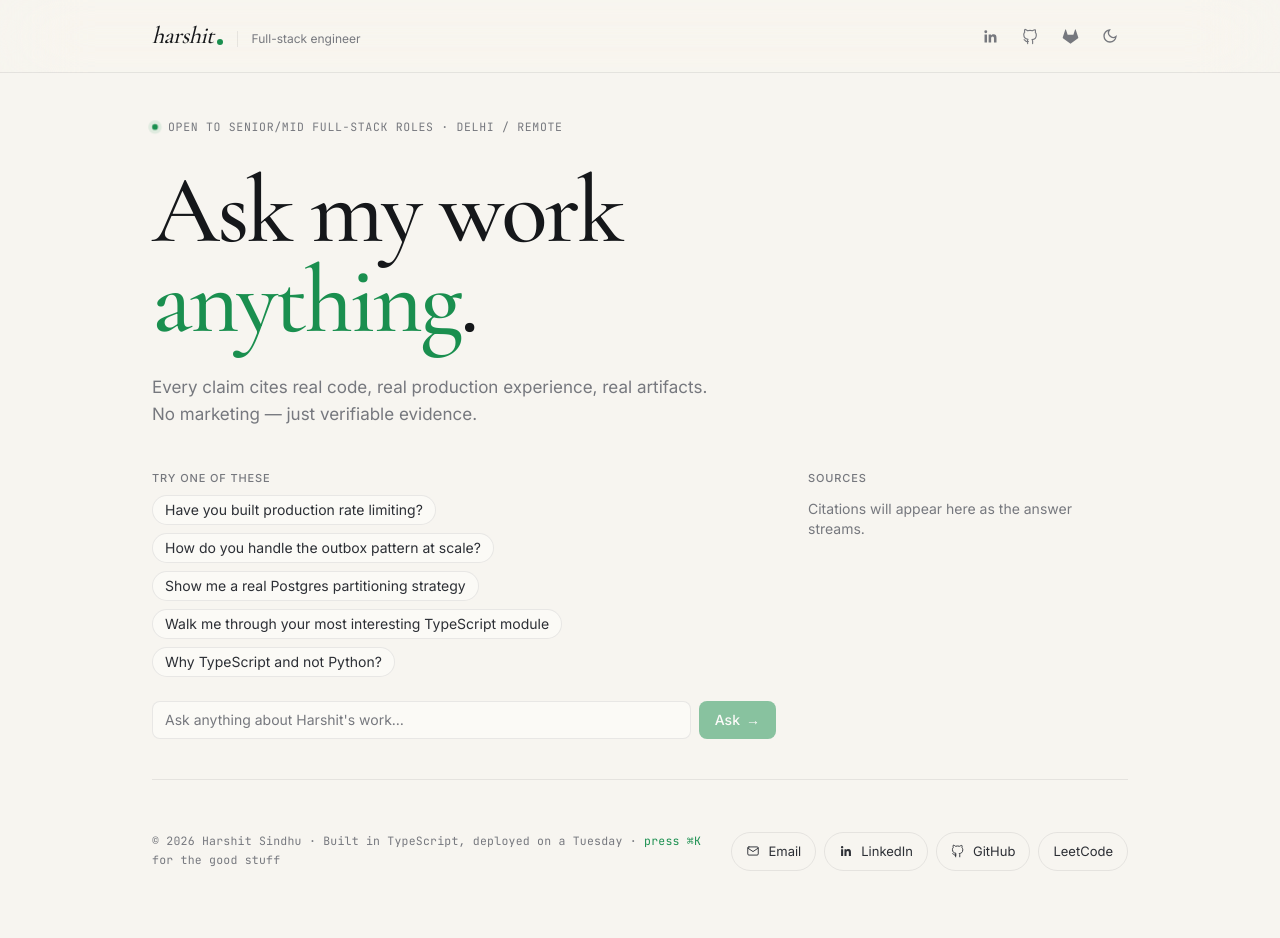
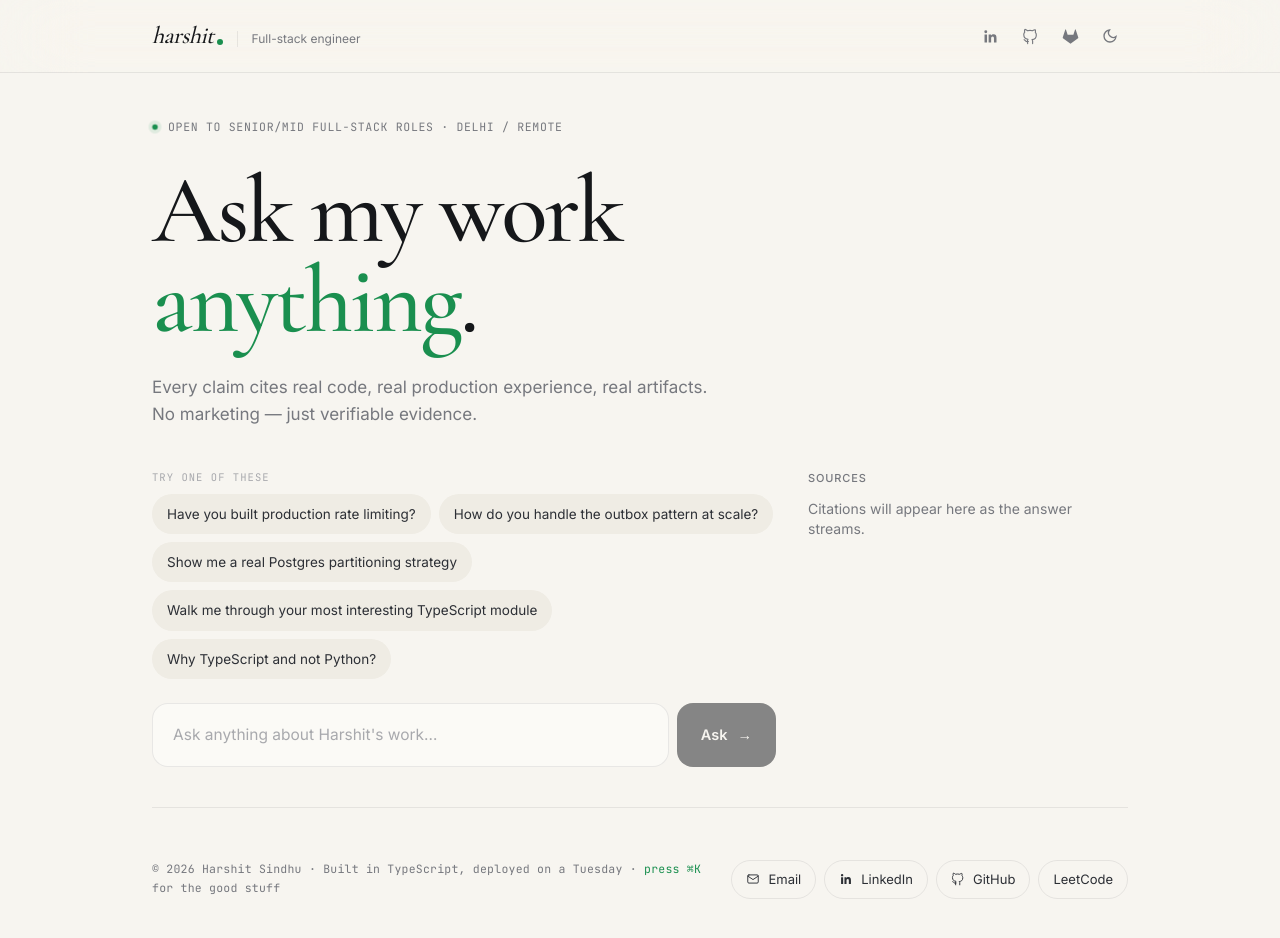
Before and after one commit to HArshit123455/reverse-resume, a Next.js app: page / in a window 1280 px wide. Shown: the top 938 px of the page. Built offline with nearby package versions, Linux system fonts and the light colour scheme.

Commit message:
feat(ui): apply editorial restyle across chat surfaces (Phase 1 complete)
Chip pills, input row, user bubble, status banner, source cards, prose
all use the new warm-paper tokens. No structural changes — chat logic,
SSE handling, citations context untouched. Phase 1 ships.

```diff
--- a/components/chat-shell.tsx
+++ b/components/chat-shell.tsx
@@ -96,7 +96,7 @@ function ChatBody({ demoPrompts }: { demoPrompts: string[] }) {
       <div>
         {messages.length === 0 && (
           <div className="space-y-2">
-            <p className="text-[11px] font-medium uppercase tracking-[0.08em] text-muted">
+            <p className="font-mono text-[10.5px] uppercase tracking-[0.10em] text-muted-2">
               Try one of these
             </p>
             <div className="flex flex-wrap gap-2">
@@ -105,7 +105,7 @@ function ChatBody({ demoPrompts }: { demoPrompts: string[] }) {
                   key={p}
                   type="button"
                   onClick={() => send(p)}
-                  className="rounded-full border border-border bg-surface px-3 py-1 text-sm text-text-soft transition-colors hover:border-border-strong hover:text-text"
+                  className="inline-flex items-center gap-2 rounded-pill border border-transparent bg-bg-sunk px-3.5 py-2 text-[13.5px] text-fg-soft transition-colors hover:border-border-strong hover:bg-bg-elev hover:text-fg"
                 >
                   {p}
                 </button>
@@ -117,7 +117,7 @@ function ChatBody({ demoPrompts }: { demoPrompts: string[] }) {
           {messages.map((m, i) => (
             <div key={i} className={m.role === "user" ? "flex justify-end" : ""}>
               {m.role === "user" ? (
-                <div className="max-w-[85%] whitespace-pre-wrap rounded-lg bg-code-bg px-4 py-2 text-text">
+                <div className="max-w-[78%] whitespace-pre-wrap rounded-[20px_20px_6px_20px] border border-border bg-bg-sunk px-5 py-3 text-[15px] font-medium leading-[1.45] text-fg">
                   {m.content}
                 </div>
               ) : m.content ? (
@@ -129,7 +129,7 @@ function ChatBody({ demoPrompts }: { demoPrompts: string[] }) {
           ))}
         </div>
         {statusBanner && (
-          <div className="mt-4 flex items-center justify-between rounded-md border border-amber-200 bg-amber-50 px-3 py-2 text-sm text-amber-900 dark:border-amber-500/30 dark:bg-amber-500/10 dark:text-amber-200">
+          <div className="mt-4 flex items-center justify-between rounded-[12px] border border-amber-200 bg-amber-50 px-4 py-2.5 text-[13px] text-amber-900 dark:border-amber-500/30 dark:bg-amber-500/10 dark:text-amber-200">
             <span>{statusBanner}</span>
             <button
               type="button"
@@ -153,12 +153,12 @@ function ChatBody({ demoPrompts }: { demoPrompts: string[] }) {
             onChange={(e) => setInput(e.target.value)}
             disabled={busy}
             placeholder="Ask anything about Harshit's work…"
-            className="flex-1 rounded-lg border border-border bg-surface px-3 py-2 text-sm text-text placeholder:text-muted focus:border-accent focus:outline-none"
+            className="flex-1 rounded-[16px] border border-border bg-bg-elev px-5 py-[18px] text-[15.5px] text-fg placeholder:text-muted-2 transition-all focus:border-accent focus:outline-none focus:ring-4 focus:ring-accent-soft"
           />
           <button
             type="submit"
             disabled={busy || !input.trim()}
-            className="inline-flex items-center gap-1.5 rounded-lg bg-accent px-4 py-2 text-sm font-medium text-white transition-opacity hover:opacity-90 disabled:opacity-50"
+            className="inline-flex items-center gap-2.5 rounded-[16px] bg-fg px-6 py-[18px] text-[14.5px] font-semibold text-bg transition-transform hover:-translate-y-px disabled:opacity-50"
           >
             Ask
             <span aria-hidden>→</span>
--- a/components/citations-panel.tsx
+++ b/components/citations-panel.tsx
@@ -38,22 +38,22 @@ function CitationCardView({ card }: { card: CitationCard }) {
       ref={elRef}
       data-cite-n={card.n}
       data-active={isActive ? "true" : undefined}
-      className={`rounded-lg border bg-surface p-4 shadow-token transition-shadow ${
-        isActive ? "border-accent ring-2 ring-accent/15" : "border-border"
+      className={`rounded-[12px] border bg-bg-elev p-4 transition-all hover:border-border-strong ${
+        isActive ? "border-accent ring-2 ring-accent/15 shadow-md" : "border-border"
       }`}
     >
       <div className="mb-2 flex items-center gap-2">
-        <span className="inline-flex h-5 min-w-[20px] items-center justify-center rounded bg-accent-bg px-1.5 text-[11px] font-semibold text-accent">
+        <span className="inline-flex h-5 min-w-[22px] items-center justify-center rounded font-mono bg-accent-soft px-1.5 text-[10.5px] font-medium text-accent">
           {card.n}
         </span>
         <span className={`rounded px-2 py-0.5 text-[10px] font-medium tracking-wide ${BADGE_COLOR[card.chunk.sourceType]}`}>
           {BADGE_LABEL[card.chunk.sourceType]}
         </span>
       </div>
-      <div className="text-sm font-semibold leading-snug text-text">
+      <div className="text-[13.5px] font-semibold leading-snug tracking-[-0.005em] text-fg">
         {card.chunk.title ?? card.chunk.filePath}
       </div>
-      <div className="mt-1 flex flex-wrap items-center gap-x-2 text-[11px] text-text-soft">
+      <div className="mt-1 flex flex-wrap items-center gap-x-2 font-mono text-[11px] text-muted">
         {card.chunk.sourceProject && <span>{card.chunk.sourceProject}</span>}
         {card.chunk.sourceProject && card.chunk.filePath && <span>·</span>}
         {card.chunk.filePath && <span className="truncate">{card.chunk.filePath}</span>}
@@ -71,7 +71,7 @@ function CitationCardView({ card }: { card: CitationCard }) {
         onClick={() => setOpen((v) => !v)}
         aria-expanded={open}
         aria-controls={`cite-body-${card.n}`}
-        className="mt-3 inline-flex items-center gap-1 text-[11px] text-text-soft hover:text-text"
+        className="mt-3 inline-flex items-center gap-1.5 text-[12px] text-muted hover:text-fg transition-colors"
       >
         <span aria-hidden className={`inline-block transition-transform ${open ? "rotate-90" : ""}`}>▸</span>
         <span>{open ? "Hide excerpt" : "Show excerpt"}</span>
--- a/components/markdown-message.tsx
+++ b/components/markdown-message.tsx
@@ -16,10 +16,10 @@ export function MarkdownMessage({ content }: MarkdownMessageProps) {
       className="prose prose-neutral prose-sm max-w-none dark:prose-invert
                  prose-p:my-3 prose-pre:my-3 prose-pre:bg-transparent prose-pre:p-0
                  prose-headings:font-serif prose-headings:tracking-tight
-                 prose-strong:text-text prose-strong:font-semibold
+                 prose-strong:text-fg prose-strong:font-semibold
                  prose-a:text-accent prose-a:no-underline hover:prose-a:underline
-                 prose-code:rounded prose-code:bg-code-bg prose-code:px-1.5 prose-code:py-0.5
-                 prose-code:text-[0.92em] prose-code:font-normal prose-code:text-text
+                 prose-code:rounded prose-code:bg-bg-sunk prose-code:px-1.5 prose-code:py-0.5
+                 prose-code:text-[0.92em] prose-code:font-normal prose-code:text-fg
                  prose-code:before:content-none prose-code:after:content-none"
     >
       <ReactMarkdown
```
